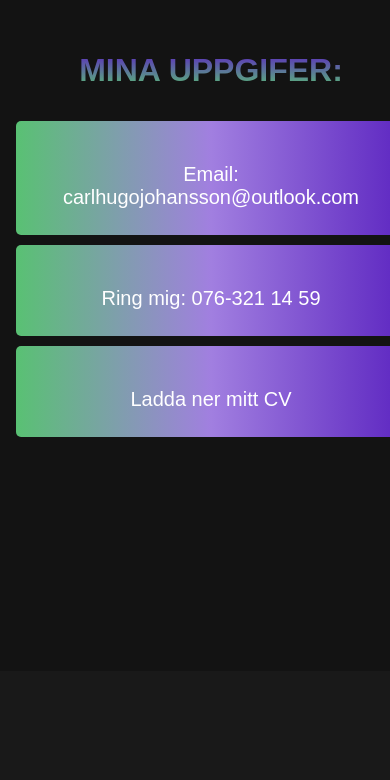
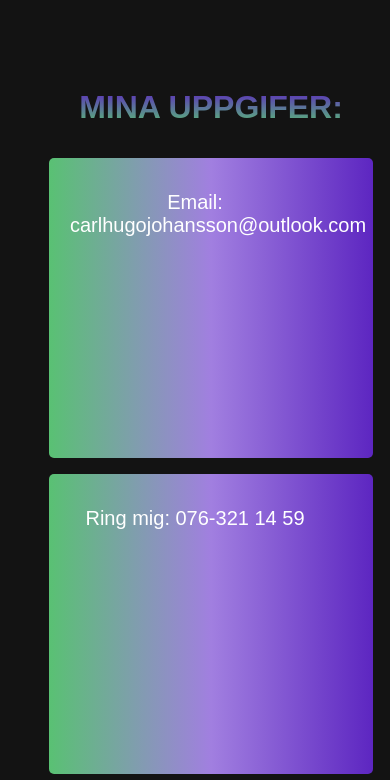
Before and after one commit to hugojohansson1021/HugoJohanssonSite, a plain HTML site: page index.html in a window 390 px wide. Shown: the part 6920-7700 px from the top of the page. Drawn offline with Linux system fonts and the light colour scheme.

Commit message:
mobileStruct

```diff
--- a/styles.css
+++ b/styles.css
@@ -690,9 +690,10 @@ background-size: 100%;
     background: -webkit-linear-gradient(to right, #59C173, #a17fe0, #5D26C1 );
     background: linear-gradient(to right, #59C173, #a17fe0, #5D26C1 );
   color: #fff; /* Textfärg */
-  padding: 10px 15px; /* Inre utrymme (topp och botten 10px, vänster och höger 15px) */
+  padding: 1px 5px; /* Inre utrymme (topp och botten 10px, vänster och höger 15px) */
   border-radius: 5px; /* Avrunda hörnen */
   margin-bottom: 10px; /* Lägg till mellanrum mellan länkarna */
+  margin: 1rem 1rem 1rem 1rem ;
   text-align: center; /* Centrera texten horisontellt */
 }
 
@@ -701,11 +702,37 @@ background-size: 100%;
 }
 
 .contact-text {
-  margin: 0; /* Ta bort marginalen (till exempel från <p>-elementet) */
+  margin: 1rem 1rem 1rem 1rem ; /* Ta bort marginalen (till exempel från <p>-elementet) */
+  text-align: center;
 }
 
 
+@media screen and (max-width: 480px) {
+  .contact-text {
+    width: 250px;
+    height: 250px;
+  }
 
+
+
+  .main_content h1 {
+    font-size: 2rem;
+    margin-top: 3rem;
+  }
+  .main_content h2 {
+    font-size: 2rem;
+    justify-content: center;
+  }
+
+  .main_content p {
+    margin-top: 2rem;
+  }
+
+  .main_btn {
+    padding: 12px 36px;
+    margin: 2.5rem 0;
+  }
+}
 
 
 
```
